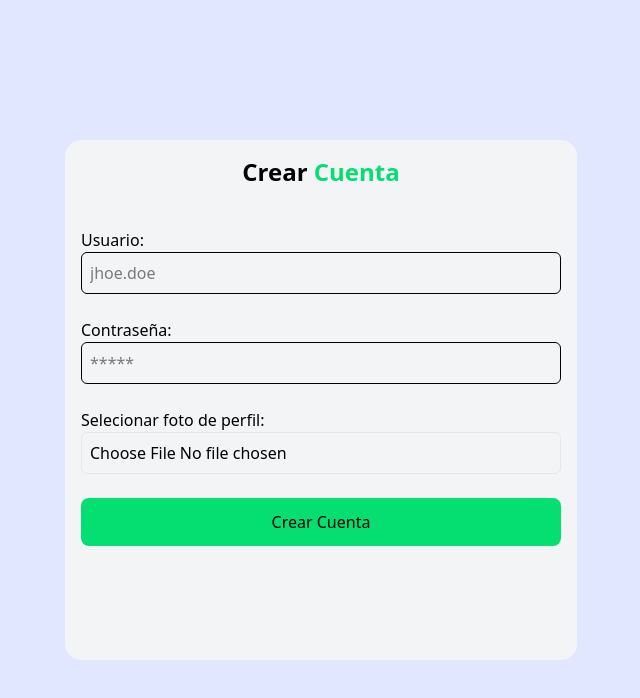
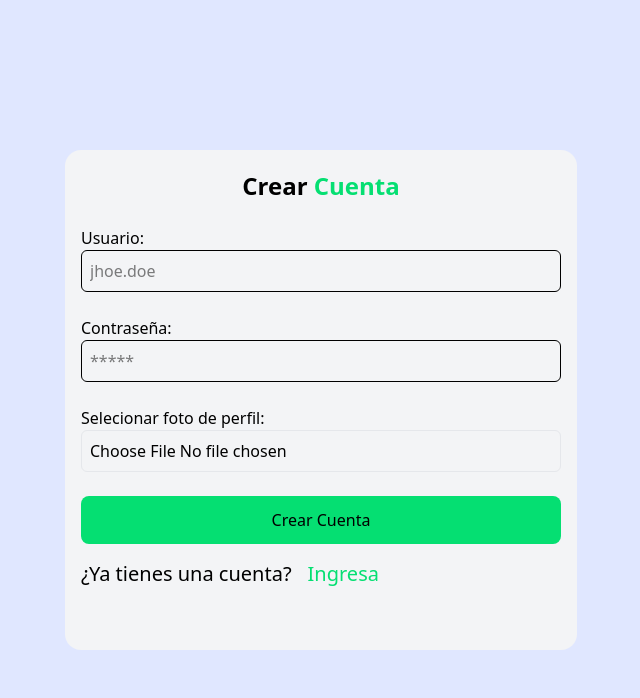
Before and after one commit to sronaal/chat-react, a React (Vite) app: page /auth/register in a window 1280 px wide. Shown: the top 698 px of the page, without its empty margins (319-959 px from the left). Built offline with nearby package versions, Linux system fonts and the light colour scheme.

Commit message:
Cambios diseño formulario

```diff
--- a/src/pages/auth/Register.jsx
+++ b/src/pages/auth/Register.jsx
@@ -1,13 +1,16 @@
 import { schemaRegisterForm } from '../../libs/zod'
 import { useForm } from 'react-hook-form'
 import { zodResolver } from '@hookform/resolvers/zod'
-import { useNavigate } from 'react-router-dom'
+import { Link, useNavigate } from 'react-router-dom'
 import { registrarUsuario } from '../../services/UserApi'
+import { useState } from 'react'
 
 function Register() {
 
   const navigate = useNavigate()
-  const { register, handleSubmit, formState: { errors } } = useForm({ resolver: zodResolver(schemaRegisterForm) })
+
+  const { register, handleSubmit, formState: { errors }, reset } = useForm({ resolver: zodResolver(schemaRegisterForm) })
+  const [errorResponse, setErrorResponse] = useState({})
 
   const onSubmit = async (data) => {
 
@@ -16,7 +19,6 @@ function Register() {
     formData.append('username', data.username || '')
     formData.append('password', data.password || '')
 
-    // 👇 Esto es un FileList, accedemos con .[0]
     const fileInput = data.photo?.[0]
     if (fileInput) {
       formData.append('photo', fileInput)
@@ -26,16 +28,21 @@ function Register() {
       .then(({ data }) => {
         console.log(data)
         localStorage.setItem('token', data.token)
+        localStorage.setItem('user', data.userData)
       })
-      .catch((error) => console.log(error))
-    //localStorage.setItem('token', data.token)
-    //localStorage.setItem('user', JSON.stringify(data.userObject))
-    //navigate('/', { replace: true })
+      .catch((error) => {
+        console.log(error.response.data)
+        setErrorResponse(error.response.data)
+        reset()
+      })
+
   }
 
   return (
-    <div className='bg-gray-100 md:max-w-[40%] w-[50%] h-[65%] rounded-2xl flex flex-col items-center p-4'>
-      <h1 className='font-bold text-2xl mb-10'>Crear <span className='text-green-400'>Cuenta</span> </h1>
+    <div className='bg-gray-100 md:max-w-[40%] w-[50%] h-[500px] rounded-2xl flex flex-col items-center p-4'>
+      <p className='text-red-500 mb-1'>{errorResponse.msg}</p>
+
+      <h1 className='font-bold text-2xl mb-6'>Crear <span className='text-green-400'>Cuenta</span> </h1>
 
       <form onSubmit={handleSubmit(onSubmit)}>
         <label>Usuario:</label>
@@ -51,12 +58,17 @@ function Register() {
           {...register('password')}
           placeholder='*****'
           className='border w-full p-2 rounded-md mb-4'
+          type='password'
         />
         <p className='text-red-500 mb-2'>{errors.password?.message}</p>
         <label>Selecionar foto de perfil: </label>
         <input {...register("photo")} type='file' accept='image/*' className='border border-gray-200 w-full p-2 rounded-md mb-4' />
         <p className='text-red-500 mb-2'>{errors.photo?.message}</p>
-        <button type='submit' className='w-full bg-green-400 p-3 rounded-lg'>Crear Cuenta</button>
+        <button type='submit' className='w-full bg-green-400 p-3 rounded-lg mb-4 cursor-pointer'>Crear Cuenta</button>
+        <p className='flex gap-4 text-xl'>¿Ya tienes una cuenta?
+
+          <Link className='text-xl hover:text-2xl text-green-400' to='/auth'>Ingresa</Link>
+        </p>
       </form>
     </div>
   )
```
